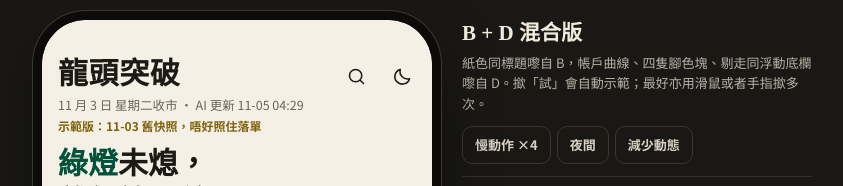
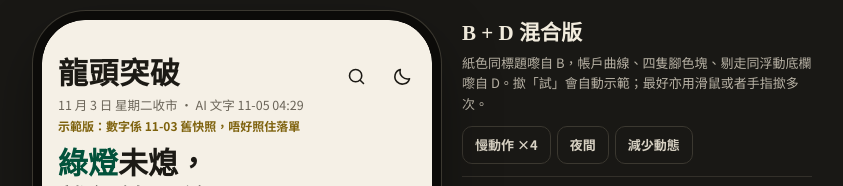
Before and after one commit to ngheioffical-glitch/stock-app, a plain HTML site: page docs/demo.html in a window 1280 px wide. Shown: the top 186 px of the page, without its empty margins (213-1056 px from the left). Drawn offline with Linux system fonts and the light colour scheme.

Commit message:
Demo page: say numbers are from 11-03 and AI text from 11-05
Co-Authored-By: Claude Opus 5.5 <noreply@anthropic.com>

```diff
--- a/docs/demo.html
+++ b/docs/demo.html
@@ -570,12 +570,12 @@ function ladder(t){
 const ST={done:new Set(),sub:{},skSeen:false};
 const itRow=t=>`<div class="it" data-it="${t.sym}"><button class="chk" data-p="chk" data-chk="${t.sym}" aria-label="${t.sym} 掛咗單" aria-pressed="false">${CHK}</button><button class="it-open" data-p="row" data-stock="${t.sym}"><span class="m"><b><span class="strike">掛單買 <span class="num" data-fly>${t.sym}</span></span></b><small class="num">突破 ${n2(t.trigger)} · 止蝕 ${n2(t.stop)}</small></span><span class="r num">${pc(t.frac,0)}<small>約 ${shares(t)} 股</small></span></button></div>`;
 // 手機版冇右邊說明欄，而內容係舊快照，所以每頁同每個詳情都要寫明，免得有人照住落單
-const DEMO_TAG=`<p class="demo-tag">示範版：11-03 舊快照，唔好照住落單</p>`;
+const DEMO_TAG=`<p class="demo-tag">示範版：數字係 11-03 舊快照，唔好照住落單</p>`;
 const todoEmpty=()=>`<div class="todo-empty"><b>今日冇嘢要做</b><small>持倉照揸，止蝕單留喺度就得。</small></div>`;
 function todayHTML(){
   const dt=new Date(D.asof+"T12:00:00");
   return `<div class="inner">
-  <header class="lgt rise"><h1 class="mast" id="mast">龍頭突破</h1><p class="mast-d">${dt.getMonth()+1} 月 ${dt.getDate()} 日 星期${"日一二三四五六"[dt.getDay()]}收市 · AI 更新 11-05 04:29</p>${DEMO_TAG}</header>
+  <header class="lgt rise"><h1 class="mast" id="mast">龍頭突破</h1><p class="mast-d">${dt.getMonth()+1} 月 ${dt.getDate()} 日 星期${"日一二三四五六"[dt.getDay()]}收市 · AI 文字 11-05 04:29</p>${DEMO_TAG}</header>
   <h2 class="head rise"><button data-p="card" data-sheet="warn"><span class="head-t"><span class="up">綠燈</span>未熄，<br>離紅線只差 <span class="num wr">${M_TXT}</span></span><span class="head-d">納指收 ${n0(D.ndx.c)}，僅高過 200 日線 ${n0(D.ndx.s200)}。再跌多少少就轉紅燈，趨勢腳要賣晒 TQQQ。</span><span class="head-m">轉紅燈要做乜 ›</span></button></h2>
   <section class="card todo rise" id="todo">${D.todo.length?`<div class="todo-h"><span>今日 ${D.todo.length} 件事</span><span class="todo-c" id="todoC">仲有 ${D.todo.length} 件</span></div>${D.todo.map(itRow).join("")}<p class="note">${D.todo.length>1?"幾張都掛，邊張先觸發就先買；現金用完就停；":""}冇觸發收市後取消。</p>`:todoEmpty()}</section>
   <section class="card acct rise" id="acct"><span class="acct-lab" id="acctLab">模型帳戶 · 今年</span><b class="hero num up" id="acctNum">${sg(D.ret.ytd)}</b>
```
